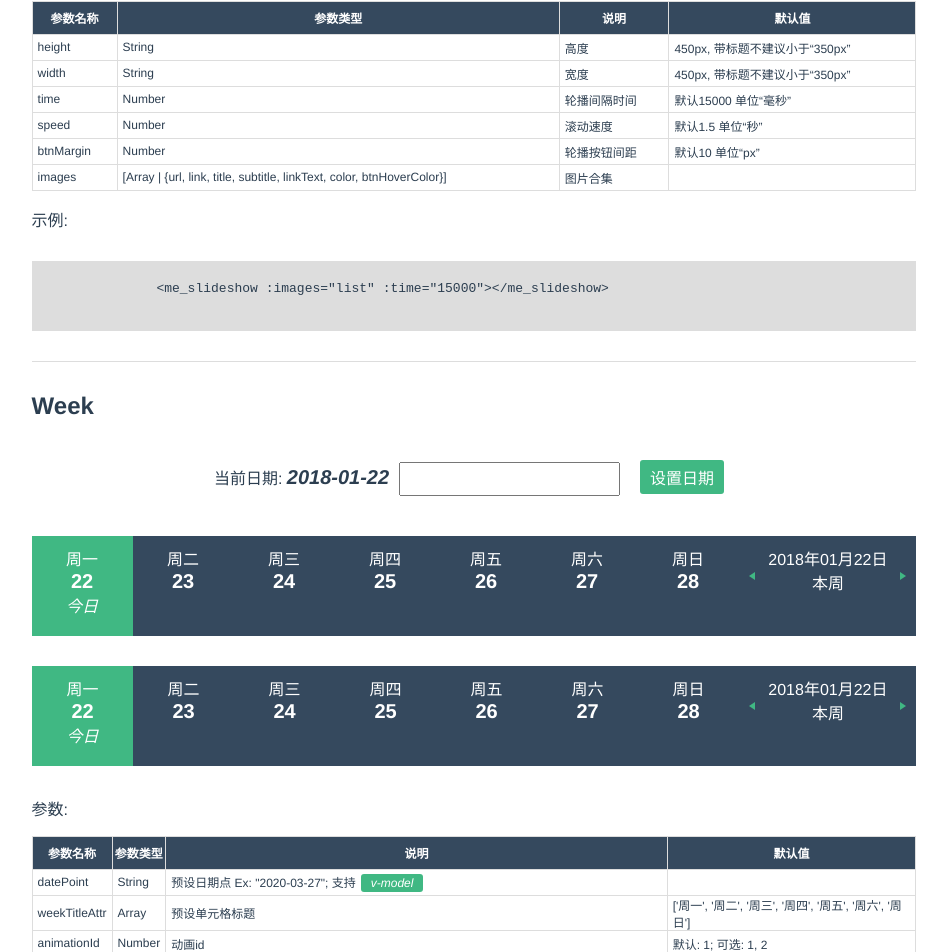
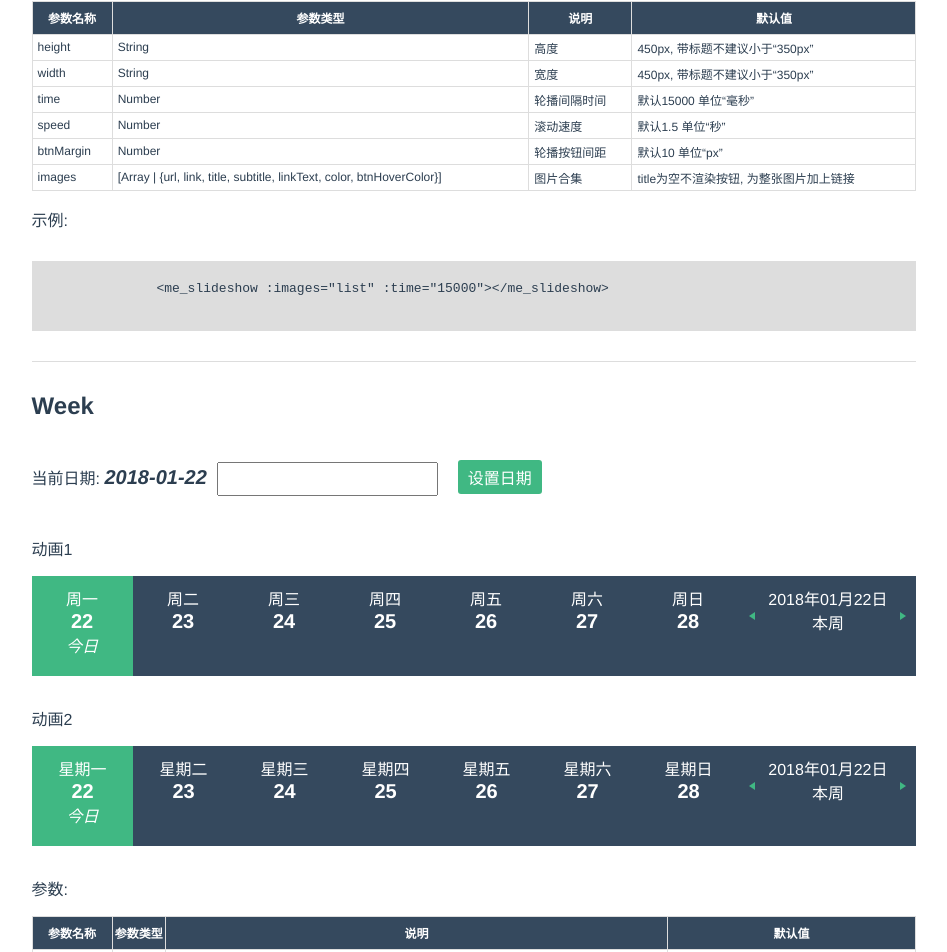
Before and after one commit to BO-HAI/vue-component-me, a Vue app: page / in a window 1280 px wide. Shown: the part 1147-2099 px from the top of the page, without its empty margins (166-1113 px from the left). Built offline with nearby package versions, Linux system fonts and the light colour scheme.

Commit message:
周历组件优化: 参数名变更

```diff
--- a/library/week.vue
+++ b/library/week.vue
@@ -60,7 +60,7 @@ export default {
             default: ''
         },
         // 表头
-        weekTitleAttr: {
+        weekTitles: {
             type: Array,
             default: function () {
                 return ['周一', '周二', '周三', '周四', '周五', '周六', '周日'];
@@ -504,7 +504,7 @@ export default {
                     year: _Y_,
                     month: _M_,
                     day: _D_,
-                    name: that.weekTitleAttr[i],
+                    name: that.weekTitles[i],
                     isActive: _isActive_,
                     timeStamp: _TIMESTAMP_,
                     dayOfWeek: _DAYOFWEEK_,
--- a/src/App.vue
+++ b/src/App.vue
@@ -1,7 +1,7 @@
 <!--
  * @Author: your name
  * @Date: 2021-04-27 10:24:21
- * @LastEditTime: 2021-04-27 15:46:09
+ * @LastEditTime: 2021-04-27 17:25:31
  * @LastEditors: Please set LastEditors
  * @Description: In User Settings Edit
  * @FilePath: /vue-component-me/src/App.vue
@@ -31,7 +31,7 @@ export default {
 header {
     padding: 20px 0;
     color: $color-font;
-
+    text-align: center;
     .header-title {
         font-weight: 900;
     }
--- a/src/components/block_slideshow.vue
+++ b/src/components/block_slideshow.vue
@@ -1,7 +1,7 @@
 <!--
  * @Author: your name
  * @Date: 2021-04-27 10:24:21
- * @LastEditTime: 2021-04-27 15:59:05
+ * @LastEditTime: 2021-04-27 17:16:46
  * @LastEditors: Please set LastEditors
  * @Description: In User Settings Edit
  * @FilePath: /vue-component-me/src/components/HelloWorld.vue
@@ -68,7 +68,7 @@
                         <td>images</td>
                         <td>[Array | {url, link, title, subtitle, linkText, color, btnHoverColor}]</td>
                         <td>图片合集</td>
-                        <td></td>
+                        <td>title为空不渲染按钮, 为整张图片加上链接</td>
                     </tr>
                 </tbody>
             </table>
@@ -108,11 +108,11 @@ export default {
                     'btnHoverColor': '#40b883'
                 },
                 {
-                    'url"': 'http://ykonlinevideo.bs2dl.yy.com/original/959aaecaa1e44034827243035c74d79f.jpg',
+                    'url': 'http://ykonlinevideo.bs2dl.yy.com/original/959aaecaa1e44034827243035c74d79f.jpg',
                     'link': 'http://www.hqwx.com',
-                    'title': '这是一个轮播图组件',
+                    'title': '',
                     'subtitle': '',
-                    'linkText': 'ABOUT US',
+                    'linkText': '',
                     'color': '#ffffff',
                     'btnHoverColor': '#40b883'
                 },
--- a/src/components/block_week.vue
+++ b/src/components/block_week.vue
@@ -1,7 +1,7 @@
 <!--
  * @Author: your name
  * @Date: 2021-04-27 10:24:21
- * @LastEditTime: 2021-04-27 14:44:52
+ * @LastEditTime: 2021-04-27 17:29:35
  * @LastEditors: Please set LastEditors
  * @Description: In User Settings Edit
  * @FilePath: /vue-component-me/src/components/HelloWorld.vue
@@ -17,10 +17,12 @@
             </div>
         </div>
         <div class="stage-block">
+            <p>动画1</p>
             <me_week v-model="dateStr" @change="onWeekChange"></me_week>
         </div>
         <div class="stage-block">
-            <me_week v-model="dateStr" @change="onWeekChange" :animation-id="2"></me_week>
+            <p>动画2</p>
+            <me_week v-model="dateStr" @change="onWeekChange" :animation-id="2" :weekTitles="['星期一','星期二','星期三','星期四','星期五','星期六','星期日']"></me_week>
         </div>
         <div class="stage-block pre">
             <p>
--- a/src/style/reset.scss
+++ b/src/style/reset.scss
@@ -17,7 +17,7 @@ body {
     font-family: 'Avenir', Helvetica, Arial, sans-serif;
     -webkit-font-smoothing: antialiased;
     -moz-osx-font-smoothing: grayscale;
-    text-align: center;
+    // text-align: center;
     color: #2c3e50;
     /*margin-top: 60px;*/
 }
```
